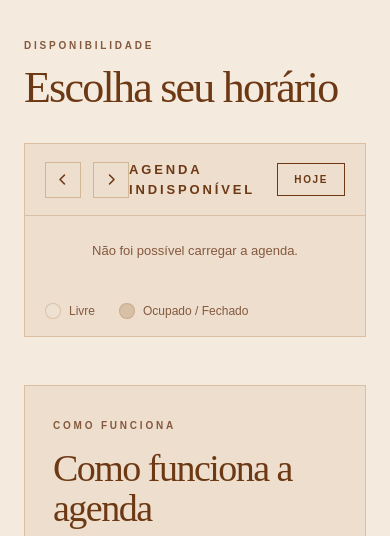
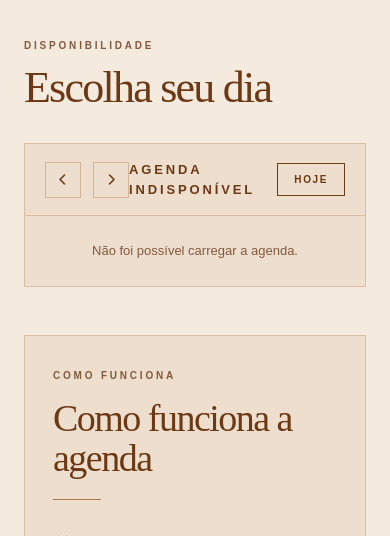
Before and after one commit to NicholasRieger/Studio-Kaffee, a website: page agenda.html in a window 390 px wide. Shown: the part 603-1139 px from the top of the page. Drawn offline with nearby package versions, Linux system fonts and the light colour scheme; no server answers.

Commit message:
style: oculta legenda da agenda no mobile
- Oculta a legenda de disponibilidade em telas mobile
- Mantém a legenda visível apenas em tablet e desktop
- Reduz informação repetida na versão mobile da agenda
- Melhora a leitura da lista de horários no celular

```diff
--- a/agenda.html
+++ b/agenda.html
@@ -225,7 +225,7 @@
               <h2
                 class="font-logo text-[44px] font-normal leading-[1.05] tracking-[-0.04em] text-kaffee-brown md:text-[56px]"
               >
-                Escolha seu horário
+                Escolha seu dia
               </h2>
             </div>
 
@@ -300,7 +300,7 @@
 
               <!-- legenda -->
               <div
-                class="flex flex-wrap items-center gap-6 px-5 py-4 font-sans text-[12px] text-kaffee-earth"
+                class="hidden flex-wrap items-center gap-6 px-5 py-4 font-sans text-[12px] text-kaffee-earth md:flex"
               >
                 <div class="flex items-center gap-2">
                   <span
@@ -765,7 +765,7 @@
             <h2
               class="mt-3 font-logo text-[38px] font-normal leading-[1.05] tracking-[-0.04em] text-kaffee-brown"
             >
-              Escolha seu horário.
+              Escolha seu horário
             </h2>
           </div>
 
```
Also changed, not shown: styles/output.css.
